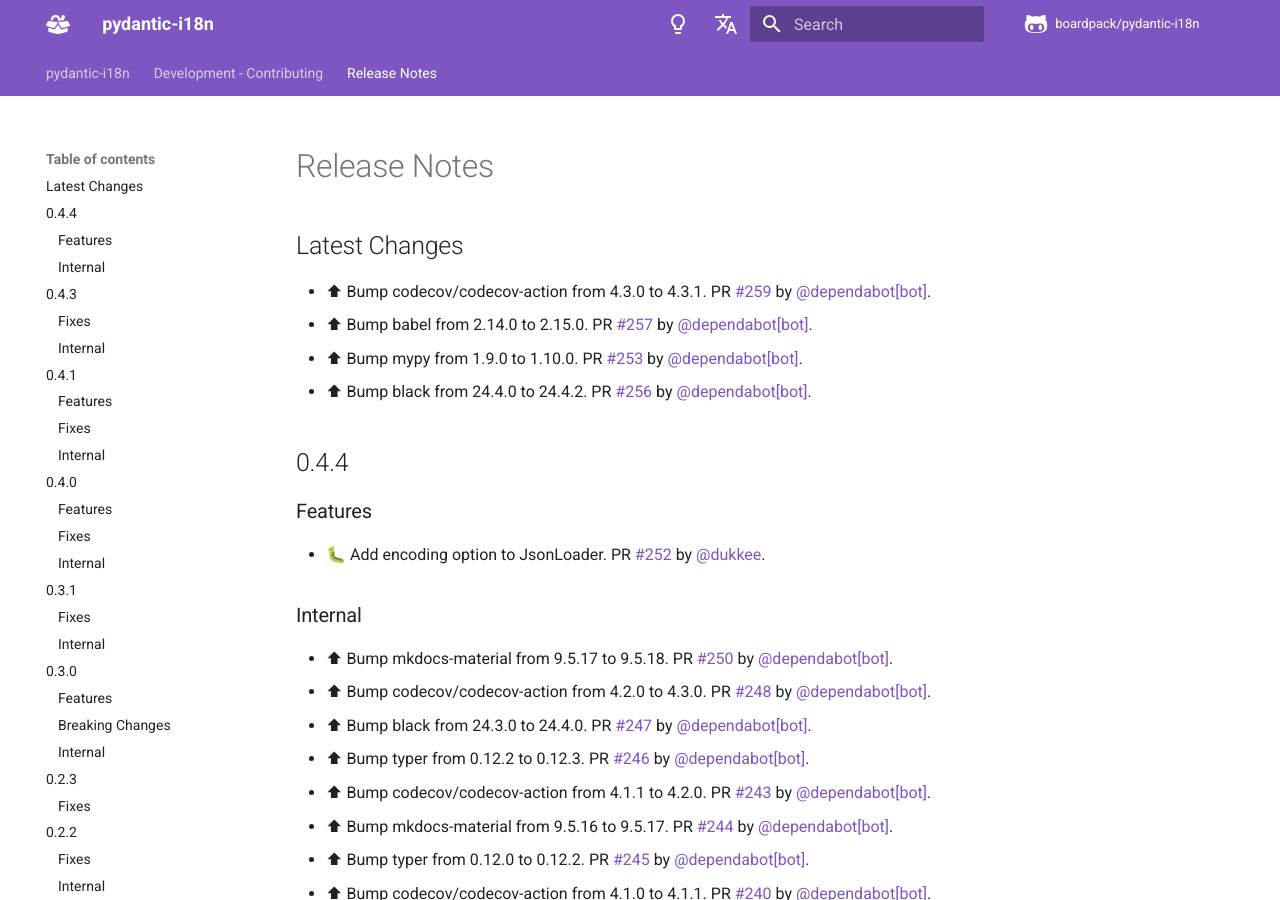
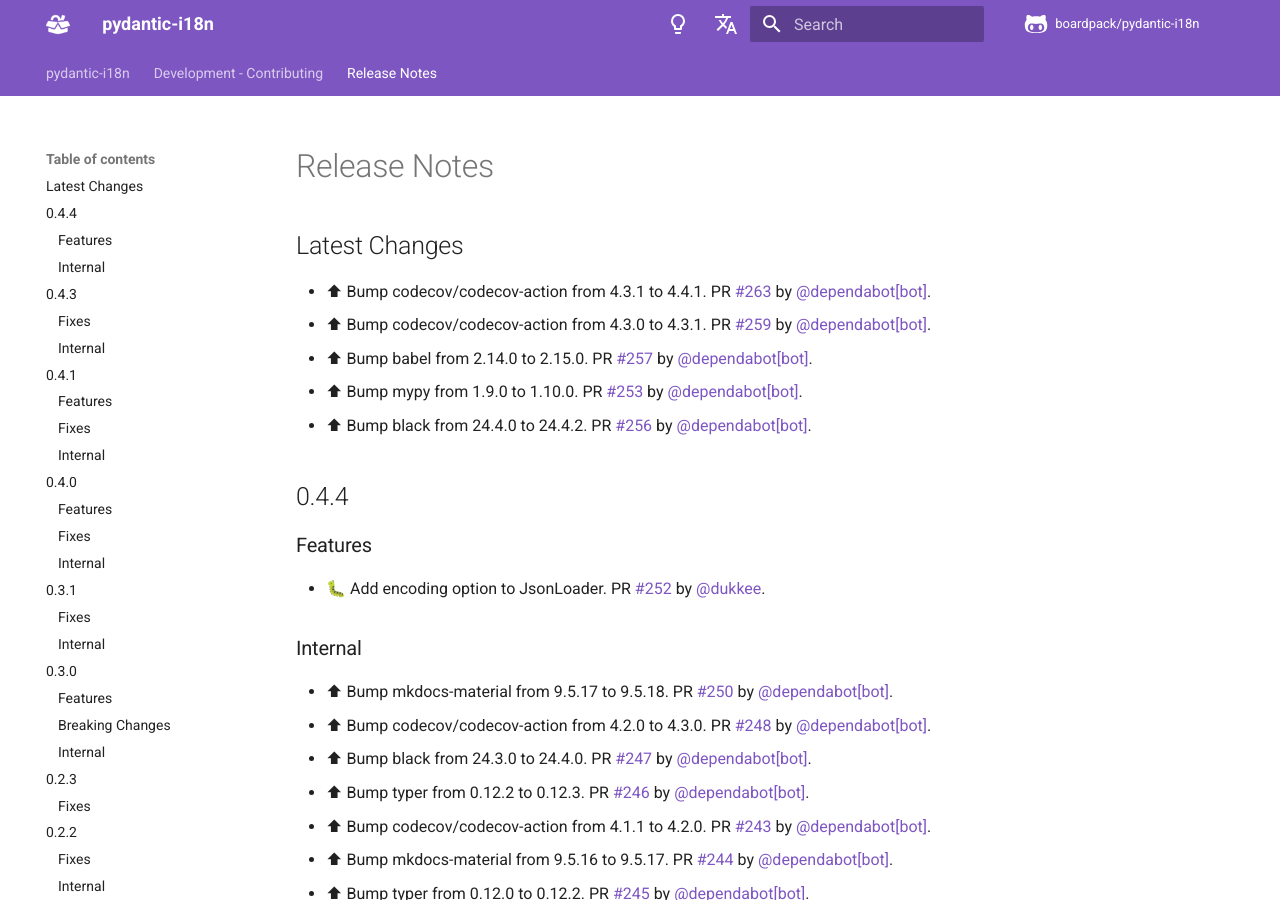
Before and after one commit to boardpack/pydantic-i18n, an MkDocs documentation site: the page built from docs/en/docs/release-notes.md, in a window 1280 px wide and 900 px high. Built offline with MkDocs 1.6.1 and Material for MkDocs 9.7.7, drawn with Linux system fonts in a browser that asks for light colours; comment, search, counter and statistics services are not loaded.

Commit message:
📝 Update release notes

```diff
--- a/docs/en/docs/release-notes.md
+++ b/docs/en/docs/release-notes.md
@@ -2,6 +2,7 @@
 
 ## Latest Changes
 
+* ⬆ Bump codecov/codecov-action from 4.3.1 to 4.4.1. PR [#263](https://github.com/boardpack/pydantic-i18n/pull/263) by [@dependabot[bot]](https://github.com/apps/dependabot).
 * ⬆ Bump codecov/codecov-action from 4.3.0 to 4.3.1. PR [#259](https://github.com/boardpack/pydantic-i18n/pull/259) by [@dependabot[bot]](https://github.com/apps/dependabot).
 * ⬆ Bump babel from 2.14.0 to 2.15.0. PR [#257](https://github.com/boardpack/pydantic-i18n/pull/257) by [@dependabot[bot]](https://github.com/apps/dependabot).
 * ⬆ Bump mypy from 1.9.0 to 1.10.0. PR [#253](https://github.com/boardpack/pydantic-i18n/pull/253) by [@dependabot[bot]](https://github.com/apps/dependabot).
```
